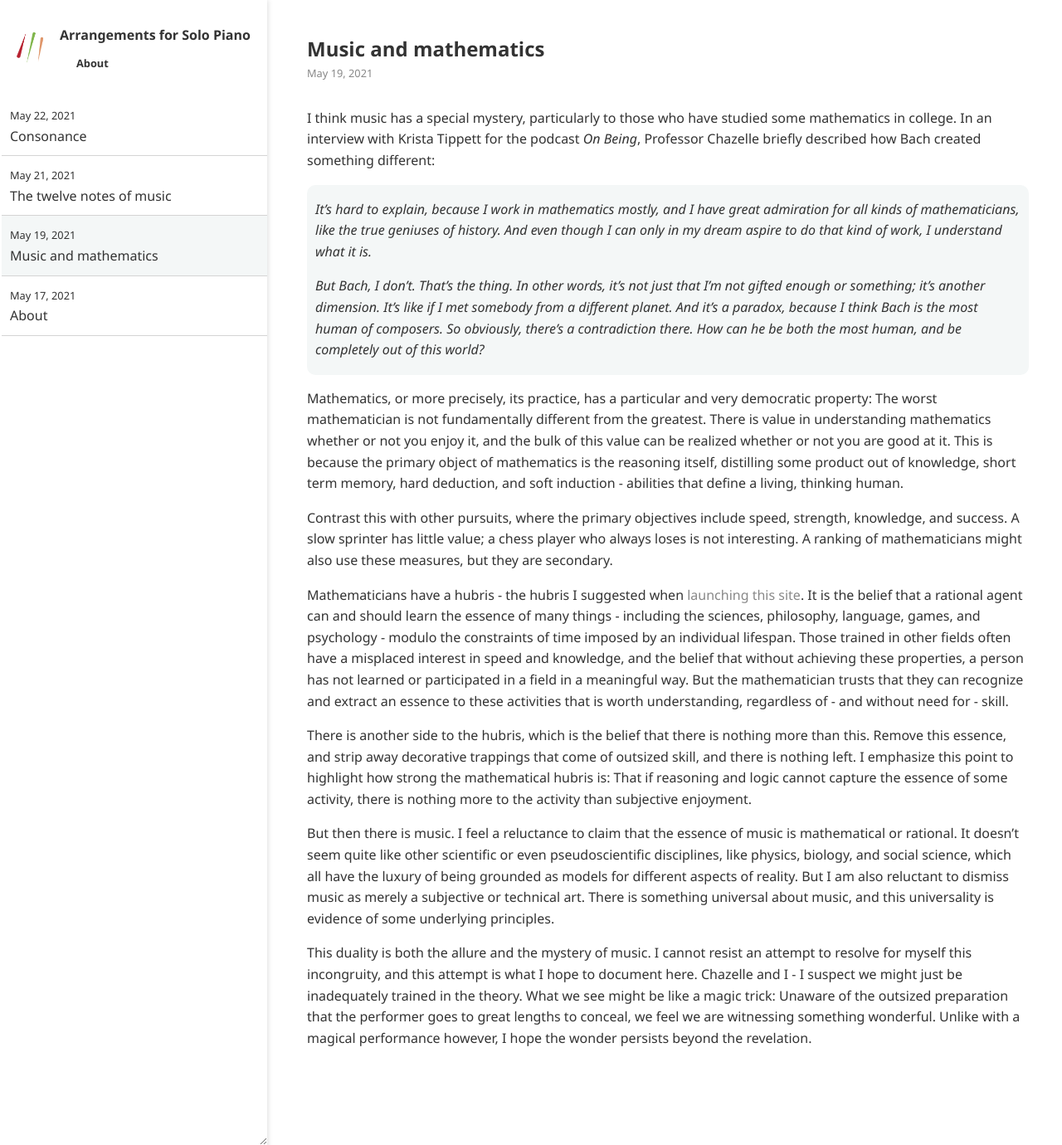
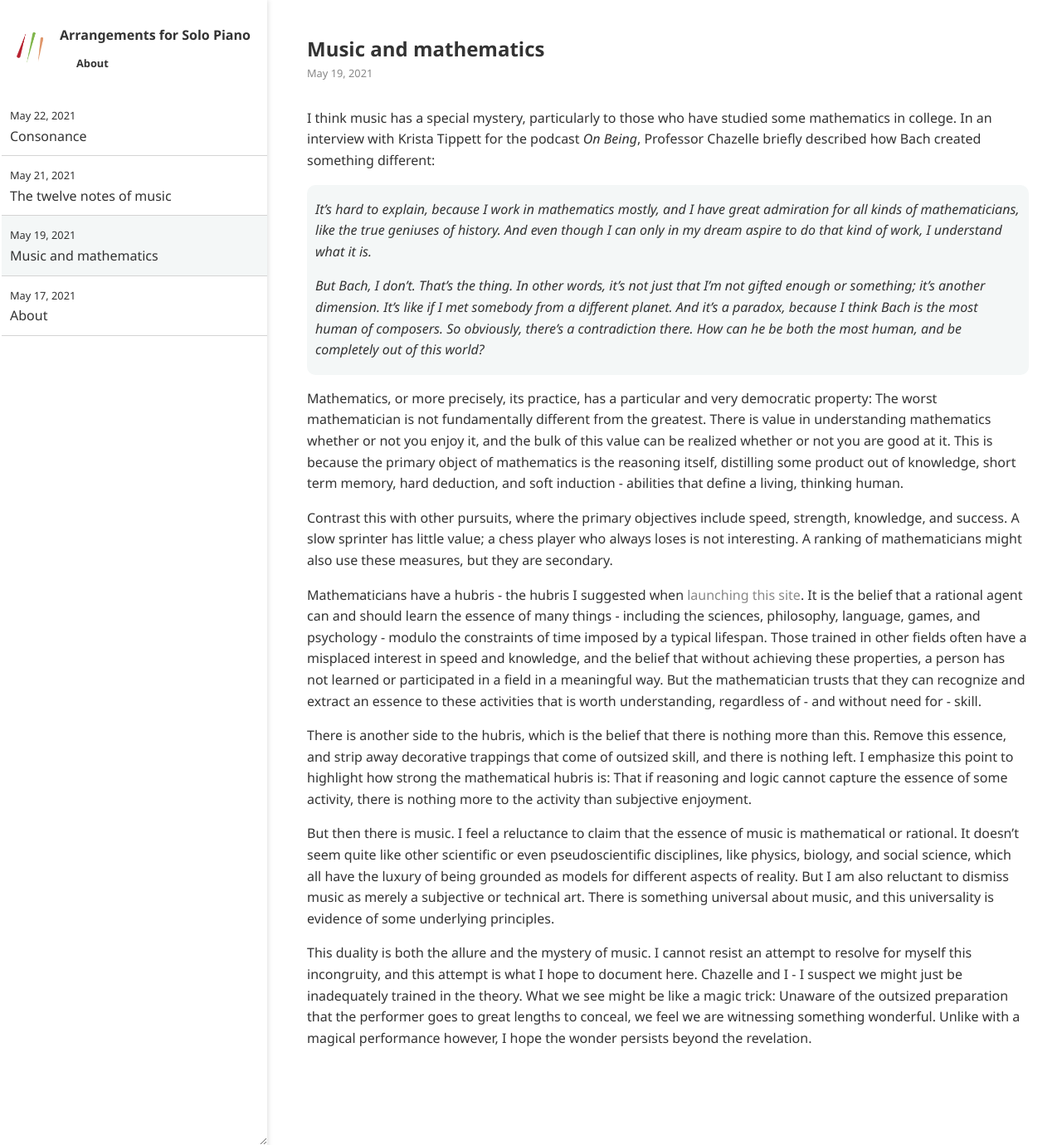
Before and after one commit to ansyblenetwork/arrpiano, a Jekyll site: the page built from _posts/2021-05-19-music-and-mathematics.md, in a window 1280 px wide and 1380 px high. Shown: the whole window at 83% size. Built offline with Jekyll 4.4.1, drawn with Linux system fonts in a browser that asks for light colours.

Commit message:
Update 2021-05-19-music-and-mathematics.md

```diff
--- a/_posts/2021-05-19-music-and-mathematics.md
+++ b/_posts/2021-05-19-music-and-mathematics.md
@@ -13,7 +13,7 @@
 
 Contrast this with other pursuits, where the primary objectives include speed, strength, knowledge, and success. A slow sprinter has little value; a chess player who always loses is not interesting. A ranking of mathematicians might also use these measures, but they are secondary.
 
-Mathematicians have a hubris - the hubris I suggested when [launching this site]({% post_url 2021-05-17-about %}). It is the belief that a rational agent can and should learn the essence of many things - including the sciences, philosophy, language, games, and psychology - modulo the constraints of time imposed by an individual lifespan. Those trained in other fields often have a misplaced interest in speed and knowledge, and the belief that without achieving these properties, a person has not learned or participated in a field in a meaningful way. But the mathematician trusts that they can recognize and extract an essence to these activities that is worth understanding, regardless of - and without need for - skill.
+Mathematicians have a hubris - the hubris I suggested when [launching this site]({% post_url 2021-05-17-about %}). It is the belief that a rational agent can and should learn the essence of many things - including the sciences, philosophy, language, games, and psychology - modulo the constraints of time imposed by a typical lifespan. Those trained in other fields often have a misplaced interest in speed and knowledge, and the belief that without achieving these properties, a person has not learned or participated in a field in a meaningful way. But the mathematician trusts that they can recognize and extract an essence to these activities that is worth understanding, regardless of - and without need for - skill.
 
 There is another side to the hubris, which is the belief that there is nothing more than this. Remove this essence, and strip away decorative trappings that come of outsized skill, and there is nothing left. I emphasize this point to highlight how strong the mathematical hubris is: That if reasoning and logic cannot capture the essence of some activity, there is nothing more to the activity than subjective enjoyment.
 
```
